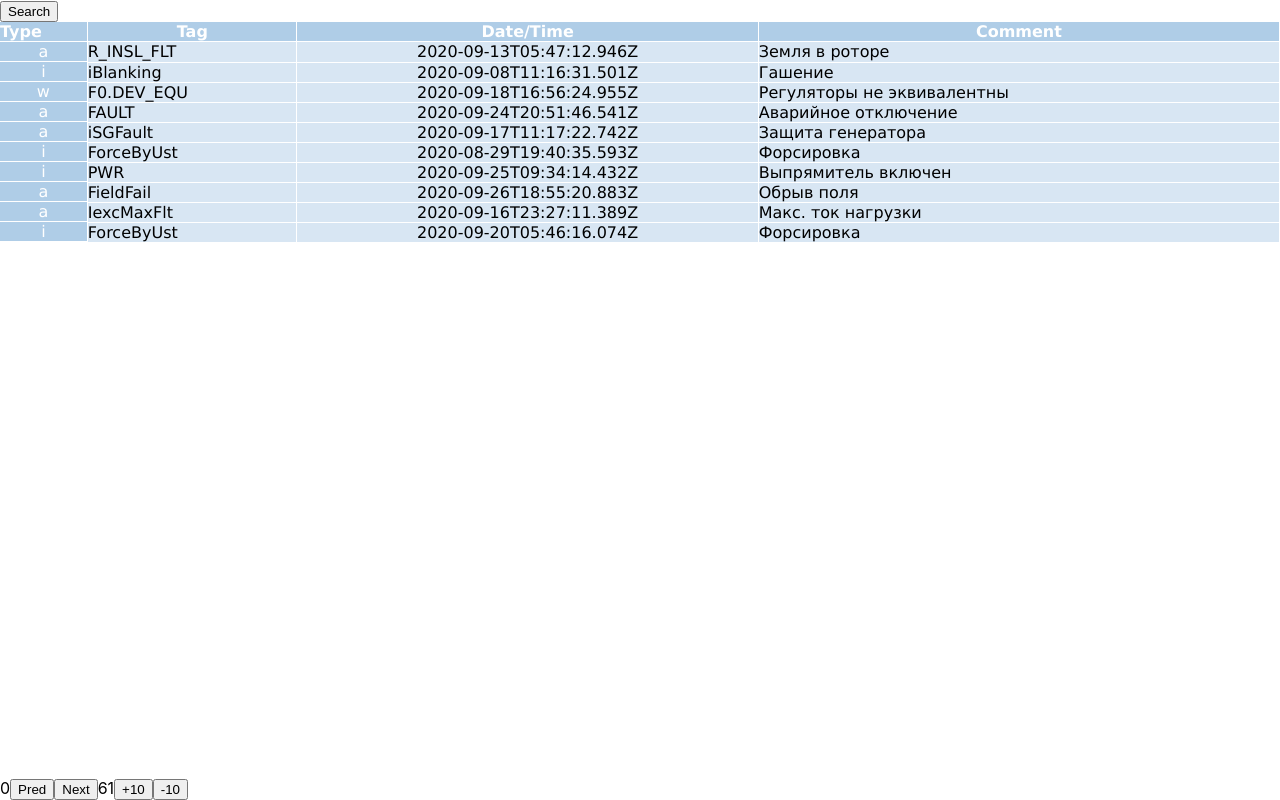
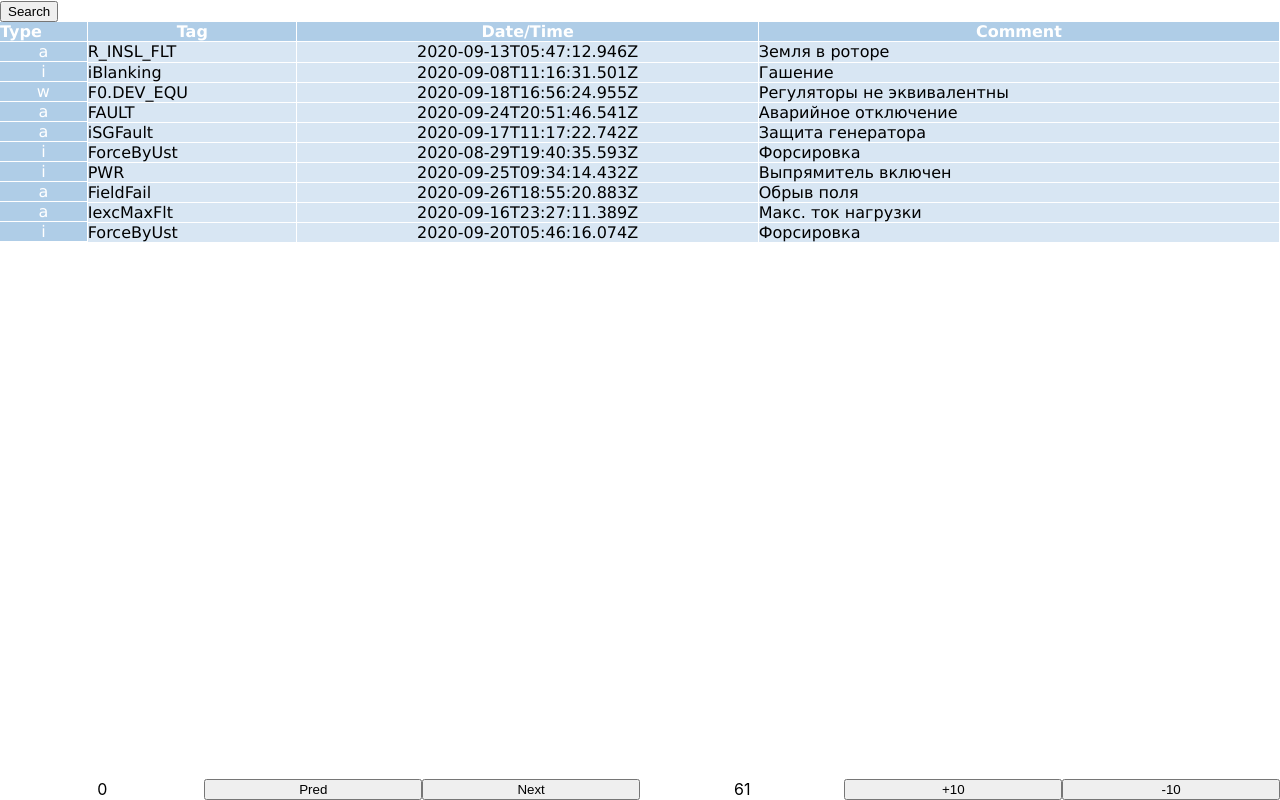
Before and after one commit to GerasimGerasimov/dexop-events-table, a React (Create React App) app: page / in a window 1280 px wide. Built offline with nearby package versions, Linux system fonts and the light colour scheme.

Commit message:
обработка css

```diff
--- a/src/Pages/Events/Events.tsx
+++ b/src/Pages/Events/Events.tsx
@@ -84,7 +84,7 @@ export default class Events extends Component <IEventsProps,IEventsState> {
   render() {
     return (
       <div className='flex-column'>
-        <div className='b1pxdgr'><button>Search</button></div>
+        <div><button>Search</button></div>
         <div className='flex-all-client b1pxdgr'>
           <EventsTable items = {this.state.respond.Items}/>
         </div>
--- /dev/null
+++ b/src/Pages/Events/components/paginator/paginator.css
@@ -0,0 +1,17 @@
+.flex {
+  display: flex;
+}
+
+.alitcn {
+  align-items: stretch;
+}
+
+.jcsa {
+  justify-content: space-around;
+}
+
+div.flex *{
+  /*border: 1px solid red;*/
+  width: 100%;
+  text-align: center;
+}
--- a/src/Pages/Events/components/paginator/paginator.tsx
+++ b/src/Pages/Events/components/paginator/paginator.tsx
@@ -1,5 +1,6 @@
 import React, { Component } from "react";
 import { IEventQueryDirection } from "../../../../server/ieventsdata";
+import './paginator.css'
 
 interface IPaginatorProps {
   ItemsBefore: number;
@@ -11,7 +12,7 @@ interface IPaginatorProps {
 }
 
 const minItemsOnPage: number = 10;
-const maxItemsOnPage: number = 30;
+const maxItemsOnPage: number = 40;
 
 export default class Paginator extends Component <IPaginatorProps,{}> {
 
@@ -31,7 +32,7 @@ export default class Paginator extends Component <IPaginatorProps,{}> {
 
   render () {
     return (
-      <div>
+      <div className='flex alitcn jcsa'>
         <span>{this.props.ItemsBefore}</span>
         <button onClick={()=>this.props.nextItemsHandler(IEventQueryDirection.Prev)}>Pred</button>
         <button onClick={()=>this.props.nextItemsHandler(IEventQueryDirection.Next)}>Next</button>
```
Lines whose indentation alone changed are shown as unchanged.
